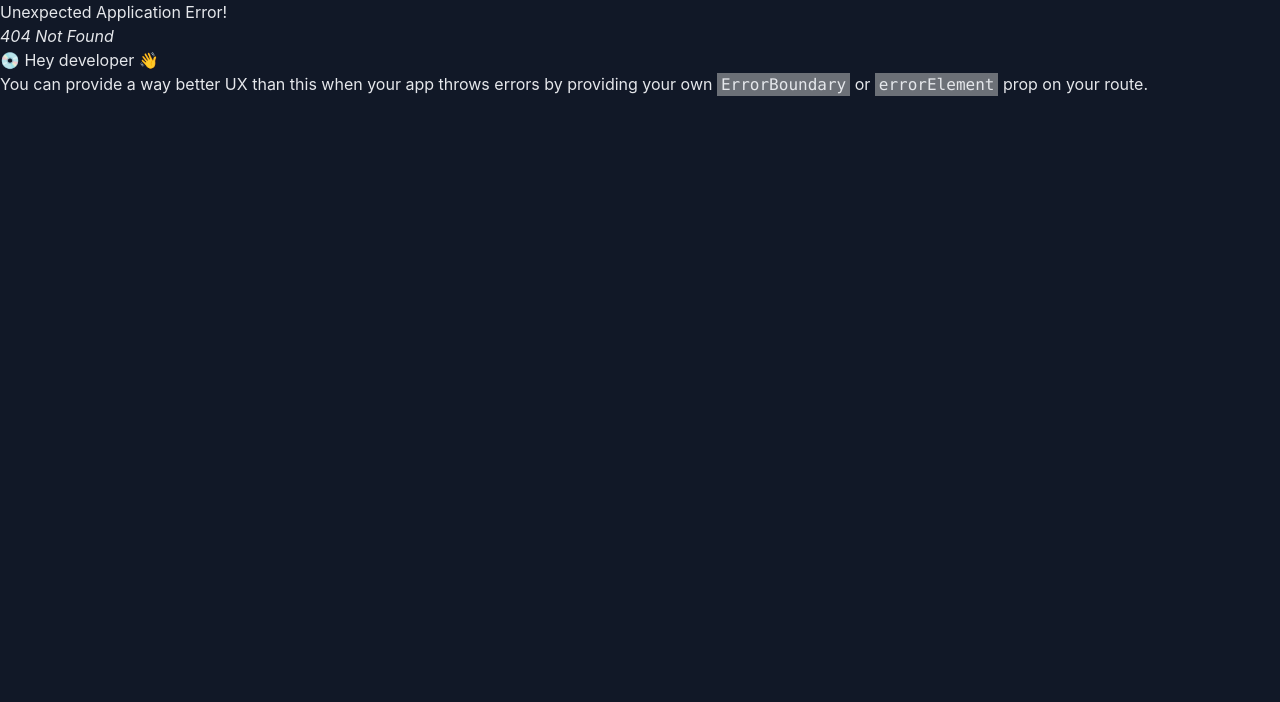
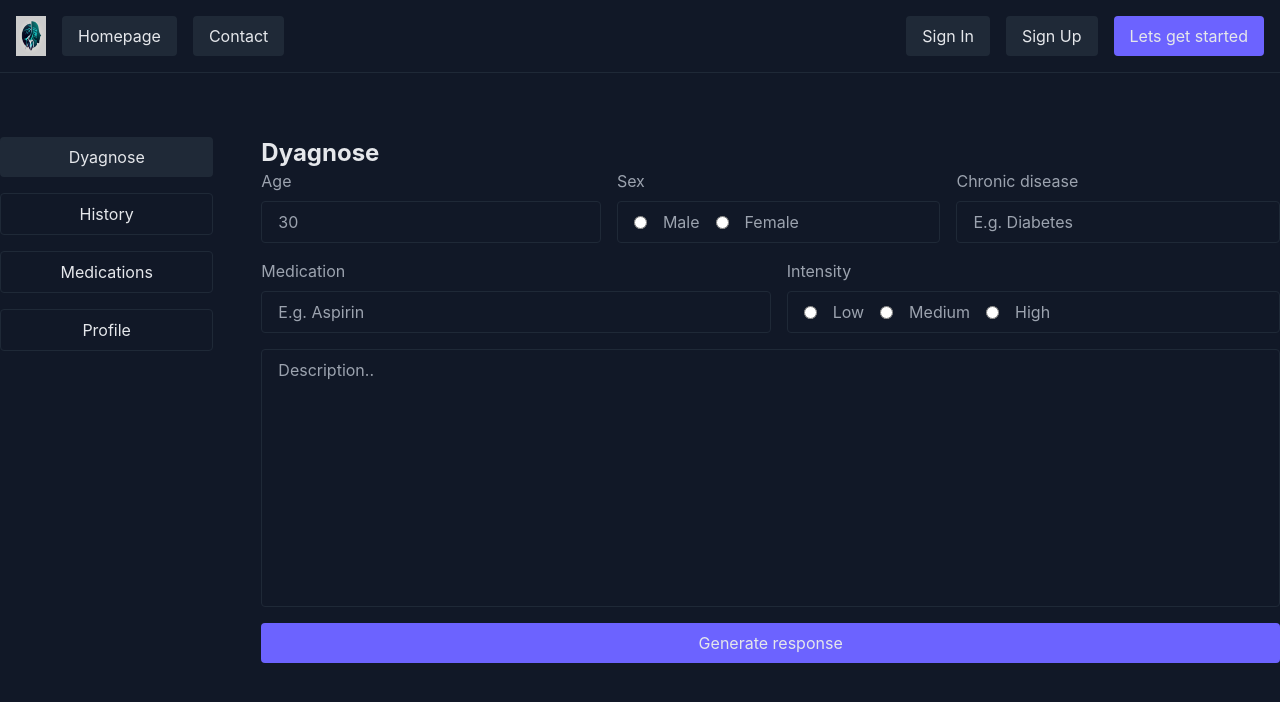
Before and after one commit to Ankora-Hackathon/team-1-frontend, a React (Create React App) app: page /dashboard in a window 1280 px wide. Before the commit this address had no page. Shown: the top 702 px of the page. Built offline with nearby package versions, Linux system fonts and the light colour scheme.

Commit message:
Dyagnose screen

```diff
--- /dev/null
+++ b/src/pages/Dashboard.jsx
@@ -0,0 +1,156 @@
+import React, { useState } from 'react';
+import { Label, Layout } from '../components/shared';
+import { Input } from '../components/shared/form';
+import { API } from '../libs/api';
+
+const Dashboard = () => {
+  const [data, setData] = useState({});
+
+  const handleOnSubmit = async ({ event }) => {
+    event.preventDefault();
+    const response = await API.post('http://localhost:5001/diagnosis/create', data);
+    console.log(response);
+    console.log(data);
+  };
+
+  const handleOnChange = ({ key, value }) => {
+    setData((previousState) => ({ ...previousState, [key]: value }));
+  };
+  return (
+    <Layout>
+      <div className='grid grid-cols-12 col-span-2 space-x-12'>
+        <div className='col-span-2'>
+          <div className='flex flex-col items-start space-y-4'>
+            <button className='w-full px-4 py-2 bg-gray-800 rounded'>Dyagnose</button>
+            <button className='w-full px-4 py-2 border border-gray-800 rounded'>History</button>
+            <button className='w-full px-4 py-2 border border-gray-800 rounded'>Medications</button>
+            <button className='w-full px-4 py-2 border border-gray-800 rounded'>Profile</button>
+          </div>
+        </div>
+        <div className='col-span-10'>
+          <h1 className='text-2xl font-bold'>Dyagnose</h1>
+          <form onSubmit={(event) => handleOnSubmit({ event })} className='flex flex-col space-y-4'>
+            <div className='grid items-center grid-cols-3 space-x-4'>
+              <Label label='Age'>
+                <Input
+                  placeholder='30'
+                  type='text'
+                  value={data.age || ''}
+                  onChange={(event) => handleOnChange({ key: 'age', value: event.target.value })}
+                />
+              </Label>
+              <Label label='Sex'>
+                <label className='flex flex-col px-4 py-2 space-y-2 border border-gray-800 rounded'>
+                  <div className='flex items-center space-x-4'>
+                    <label htmlFor='male' className='flex items-center space-x-4'>
+                      <input
+                        onChange={(event) =>
+                          handleOnChange({ key: 'sex', value: event.target.value })
+                        }
+                        type='radio'
+                        id='male'
+                        name='gender'
+                        value='male'
+                      />
+                      <h1 className='text-gray-400'>Male</h1>
+                    </label>
+                    <label htmlFor='female' className='flex items-center space-x-4'>
+                      <input
+                        onChange={(event) =>
+                          handleOnChange({ key: 'sex', value: event.target.value })
+                        }
+                        type='radio'
+                        id='female'
+                        name='gender'
+                        value='female'
+                      />
+                      <h1 className='text-gray-400'>Female</h1>
+                    </label>
+                  </div>
+                </label>
+              </Label>
+              <Label label='Chronic disease'>
+                <Input
+                  onChange={(event) =>
+                    handleOnChange({ key: 'chronicDisease', value: event.target.value })
+                  }
+                  value={data.chronicDisease || ''}
+                  type='text'
+                  placeholder='E.g. Diabetes'
+                />
+              </Label>
+            </div>
+            <div className='grid items-center grid-cols-2 space-x-4'>
+              <Label label='Medication'>
+                <Input
+                  onChange={(event) =>
+                    handleOnChange({ key: 'medication', value: event.target.value })
+                  }
+                  value={data.medication || ''}
+                  type='text'
+                  placeholder='E.g. Aspirin'
+                />
+              </Label>
+              <Label label='Intensity'>
+                <label className='flex flex-col px-4 py-2 space-y-2 border border-gray-800 rounded'>
+                  <div className='flex items-center space-x-4'>
+                    <label htmlFor='low' className='flex items-center space-x-4'>
+                      <input
+                        onChange={(event) =>
+                          handleOnChange({ key: 'intensity', value: event.target.value })
+                        }
+                        type='radio'
+                        id='low'
+                        name='intensity'
+                        value='low'
+                      />
+                      <h1 className='text-gray-400'>Low</h1>
+                    </label>
+                    <label htmlFor='medium' className='flex items-center space-x-4'>
+                      <input
+                        onChange={(event) =>
+                          handleOnChange({ key: 'intensity', value: event.target.value })
+                        }
+                        type='radio'
+                        id='medium'
+                        name='intensity'
+                        value='medium'
+                      />
+                      <h1 className='text-gray-400'>Medium</h1>
+                    </label>
+                    <label htmlFor='high' className='flex items-center space-x-4'>
+                      <input
+                        onChange={(event) =>
+                          handleOnChange({ key: 'intensity', value: event.target.value })
+                        }
+                        type='radio'
+                        id='high'
+                        name='intensity'
+                        value='high'
+                      />
+                      <h1 className='text-gray-400'>High</h1>
+                    </label>
+                  </div>
+                </label>
+              </Label>
+            </div>
+            <textarea
+              onChange={(event) =>
+                handleOnChange({ key: 'description', value: event.target.value })
+              }
+              cols='30'
+              rows='10'
+              placeholder='Description..'
+              className='px-4 py-2 bg-transparent border border-gray-800 rounded outline-none resize-none'
+            ></textarea>
+            <button type='submit' className='px-4 py-2 rounded bg-[#6C63FF]'>
+              Generate response
+            </button>
+          </form>
+        </div>
+      </div>
+    </Layout>
+  );
+};
+
+export default Dashboard;
--- a/src/pages/Register.jsx
+++ b/src/pages/Register.jsx
@@ -64,7 +64,7 @@ const Register = () => {
                 <label htmlFor='male' className='flex items-center space-x-4'>
                   <input
                     onChange={(event) =>
-                      handleOnChange({ event, key: 'gender', value: event.target.value })
+                      handleOnChange({ event, key: 'sex', value: event.target.value })
                     }
                     type='radio'
                     id='male'
@@ -76,7 +76,7 @@ const Register = () => {
                 <label htmlFor='female' className='flex items-center space-x-4'>
                   <input
                     onChange={(event) =>
-                      handleOnChange({ event, key: 'gender', value: event.target.value })
+                      handleOnChange({ event, key: 'sex', value: event.target.value })
                     }
                     type='radio'
                     id='female'
--- a/src/pages/index.js
+++ b/src/pages/index.js
@@ -1,5 +1,6 @@
 import Homepage from './Homepage';
 import Login from './Login';
 import Register from './Register';
+import Dashboard from './Dashboard';
 
-export { Homepage, Login, Register };
+export { Homepage, Login, Register, Dashboard };
--- a/src/router.jsx
+++ b/src/router.jsx
@@ -1,6 +1,6 @@
 import React from 'react';
 import { createBrowserRouter } from 'react-router-dom';
-import { Homepage, Login, Register } from './pages';
+import { Dashboard, Homepage, Login, Register } from './pages';
 
 export const router = createBrowserRouter([
   {
@@ -15,4 +15,8 @@ export const router = createBrowserRouter([
     path: '/register',
     element: <Register />,
   },
+  {
+    path: '/dashboard',
+    element: <Dashboard />,
+  },
 ]);
```
Also changed, not shown: src/components/shared/form/Radio.jsx (added).
